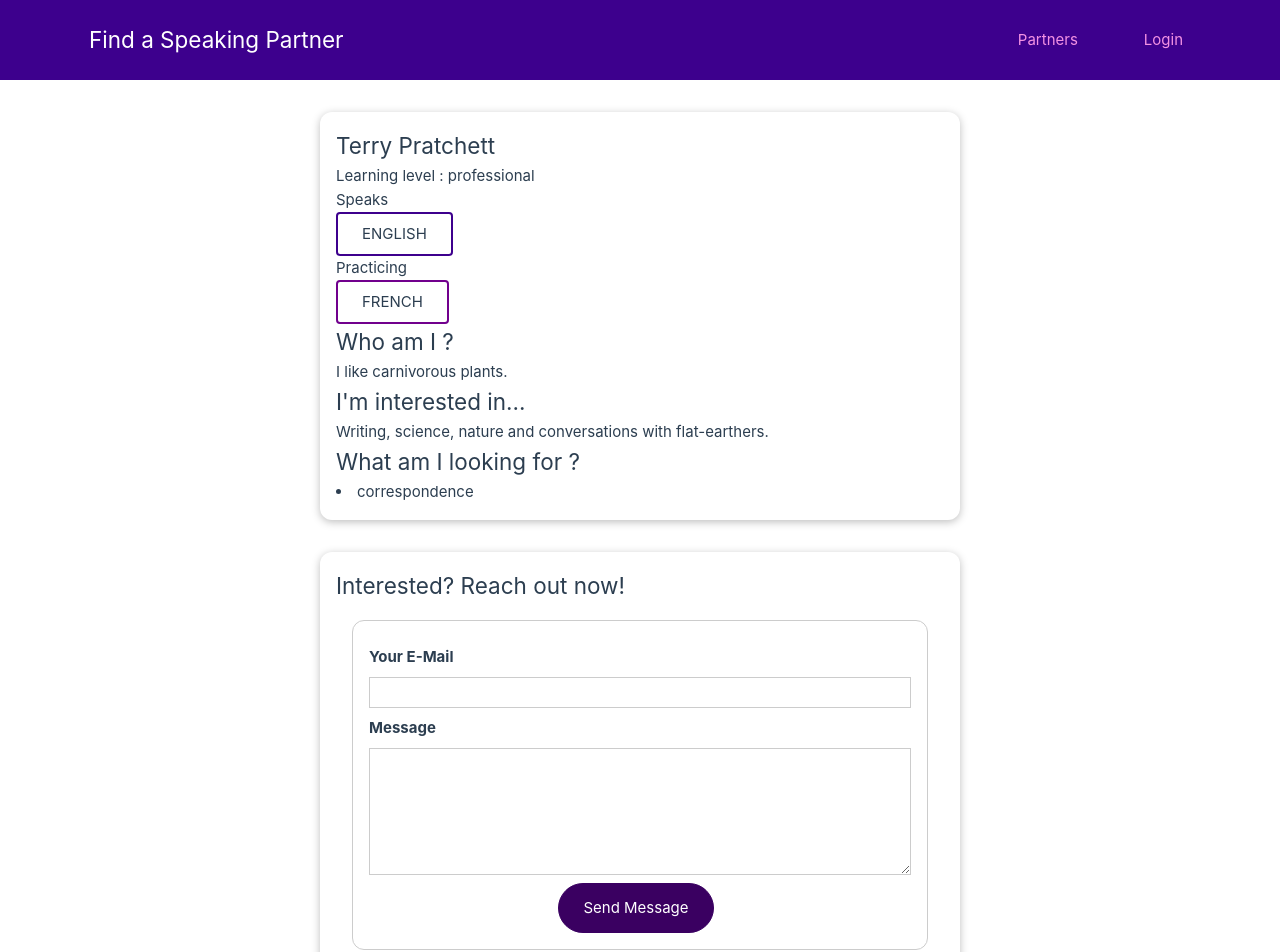
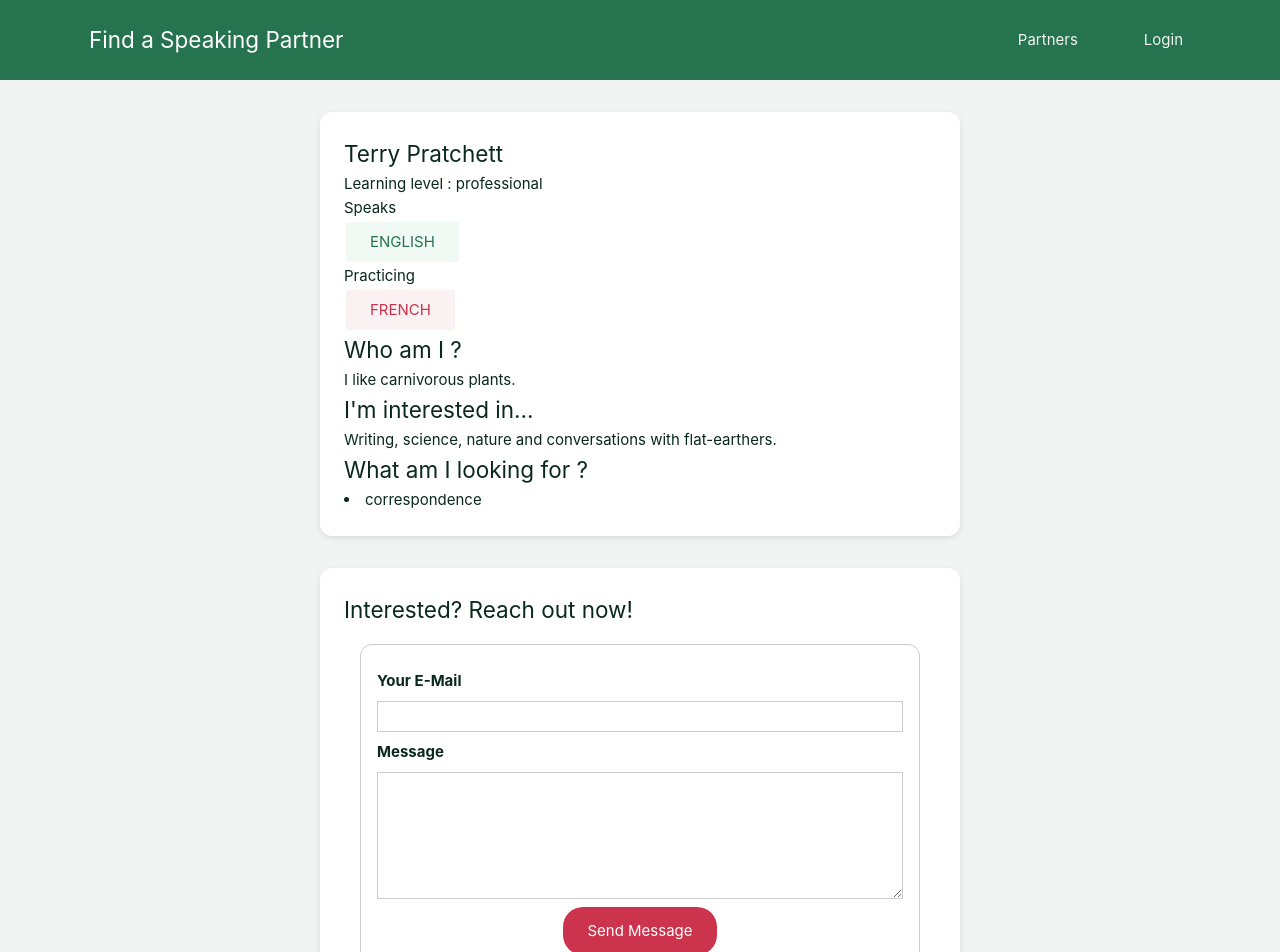
Before and after one commit to PabloBuisson/find-speaking-partner, a Vue app: page /partners/p1 in a window 1280 px wide. Shown: the top 952 px of the page. Built offline with nearby package versions, Linux system fonts and the light colour scheme.

Commit message:
refactor: improve the design of the homepage

```diff
--- a/src/assets/base.css
+++ b/src/assets/base.css
@@ -3,6 +3,9 @@
   --vt-c-white: #ffffff;
   --vt-c-white-soft: #f8f8f8;
   --vt-c-white-mute: #f2f2f2;
+
+  --hue-green: 153;
+  --hue-red: 350;
 
   --vt-c-black: #181818;
   --vt-c-black-soft: #222222;
@@ -23,15 +26,21 @@
 
 /* semantic color variables for this project */
 :root {
-  --color-background: var(--vt-c-white);
-  --color-background-soft: var(--vt-c-white-soft);
-  --color-background-mute: var(--vt-c-white-mute);
+  --color-background: hsl(var(--hue-green), 50%, 30%);
+  --color-background-soft: hsl(var(--hue-green), 40%, 60%);
+  --color-background-light: hsl(var(--hue-green), 40%, 96%);
+  --color-background-mute: hsl(var(--hue-green), 10%, 95%);
+
+  --color-action: hsl(var(--hue-red), 60%, 50%);
+  --color-action-soft: hsl(var(--hue-red), 50%, 90%);
+  --color-action-light: hsl(var(--hue-red), 40%, 96%);
+  --color-action-dark: hsl(var(--hue-red), 70%, 30%);
 
   --color-border: var(--vt-c-divider-light-2);
   --color-border-hover: var(--vt-c-divider-light-1);
 
   --color-heading: var(--vt-c-text-light-1);
-  --color-text: var(--vt-c-text-light-1);
+  --color-text: hsl(var(--hue-green), 60%, 10%);
 
   --section-gap: 160px;
 }
@@ -62,7 +71,7 @@
 body {
   min-height: 100vh;
   color: var(--color-text);
-  background: var(--color-background);
+  background: var(--color-background-mute);
   transition: color 0.5s, background-color 0.5s;
   line-height: 1.6;
   font-family: Inter, -apple-system, BlinkMacSystemFont, 'Segoe UI', Roboto, Oxygen, Ubuntu,
--- a/src/assets/main.css
+++ b/src/assets/main.css
@@ -1,4 +1,17 @@
 @import "./base.css";
+
+form {
+  accent-color: var(--color-action);
+}
+
+/* .button-action {
+  background-color: var(--color-action);
+  color: white;
+  text-decoration: none;
+  padding: 0.75rem 1.5rem;
+  border-radius: 1rem;
+  display: inline-block;
+} */
 
 /* a,
 .green {
--- a/src/components/common/BaseBadge.vue
+++ b/src/components/common/BaseBadge.vue
@@ -25,11 +25,14 @@ export default defineComponent({
   display: inline-block;
   margin-right: 0.5rem;
 }
-
 .native {
-  border-color: #3d008d;
+  border-color: white;
+  color: var(--color-background, green);
+  background-color: var(--color-background-light, lightgreen);
 }
 .practice {
-  border-color: #71008d;
+  border-color: white;
+  color: var(--color-action, red);
+  background-color: var(--color-action-light, lightpink);
 }
 </style>
--- a/src/components/common/BaseButton.vue
+++ b/src/components/common/BaseButton.vue
@@ -1,75 +1,76 @@
 <template>
-  <button v-if="!link" :class="mode">
+  <button v-if="!link" :class="mode" class="button-action">
     <slot></slot>
   </button>
-  <router-link v-else :to="to" :class="mode">
+  <router-link v-else :to="to" :class="mode" class="button-action">
     <slot></slot>
   </router-link>
 </template>
 
 <script lang="ts">
-import { defineComponent } from 'vue';
+import { defineComponent } from "vue";
 
 export default defineComponent({
   props: {
     mode: {
       type: String,
       required: false,
-      default: null
+      default: null,
     },
     link: {
       type: Boolean,
       required: false,
-      default: false
+      default: false,
     },
     to: {
       type: String,
       required: false,
-      default: '/'
-    }
-  }
-})
+      default: "/",
+    },
+  },
+});
 </script>
 
 <style scoped>
 button,
 a {
+  font: inherit;
+}
+
+.button-action {
+  background-color: var(--color-action);
+  color: white;
   text-decoration: none;
   padding: 0.75rem 1.5rem;
-  font: inherit;
-  background-color: #3a0061;
-  border: 1px solid #3a0061;
-  color: white;
+  border-radius: 1.25rem;
+  display: inline-block;
   cursor: pointer;
-  border-radius: 30px;
-  margin-right: 0.5rem;
-  display: inline-block;
+  border: none;
 }
 
 a:hover,
 a:active,
 button:hover,
 button:active {
-  background-color: #270041;
-  border-color: #270041;
+  background-color: var(--color-action-dark);
 }
 
 .flat {
   background-color: transparent;
-  color: #3a0061;
+  color: var(--color-action-dark);
   border: none;
 }
 
 .outline {
   background-color: transparent;
-  border-color: #270041;
-  color: #270041;
+  border: 0.1rem solid var(--color-action-soft);
+  color: var(--color-action-dark);
 }
 
 .flat:hover,
 .flat:active,
 .outline:hover,
 .outline:active {
-  background-color: #edd2ff;
+  background-color: var(--color-action-soft);
 }
 </style>
--- a/src/components/common/BaseCard.vue
+++ b/src/components/common/BaseCard.vue
@@ -7,9 +7,10 @@
 <style scoped>
 .card {
   border-radius: 12px;
-  box-shadow: 0 2px 8px rgba(0, 0, 0, 0.26);
-  padding: 1rem;
+  box-shadow: 0 2px 6px rgba(0, 0, 0, 0.1);
+  padding: 1.5rem;
   margin: 2rem auto;
   max-width: 40rem;
+  background-color: white;
 }
 </style>
--- a/src/components/layout/TheHeader.vue
+++ b/src/components/layout/TheHeader.vue
@@ -15,7 +15,11 @@
           <RouterLink to="/auth">Login</RouterLink>
         </li>
         <li v-if="isLoggedIn">
-          <BaseButton @click="logout">Logout</BaseButton>
+          <BaseButton
+            style="background-color: var(--color-background, black)"
+            @click="logout"
+            >Logout</BaseButton
+          >
         </li>
       </ul>
     </nav>
@@ -50,14 +54,14 @@ export default defineComponent({
 header {
   width: 100%;
   height: 5rem;
-  background-color: #3d008d;
+  background-color: var(--color-background, black);
   display: flex;
   justify-content: center;
   align-items: center;
 }
 header a {
   text-decoration: none;
-  color: #f391e3;
+  color: var(--color-background-mute, white);
   display: inline-block;
   padding: 0.75rem 1.5rem;
   border: 1px solid transparent;
@@ -65,7 +69,7 @@ header a {
 a:active,
 a:hover,
 a.router-link-active {
-  border: 1px solid #f391e3;
+  border: 1px solid var(--color-background-mute, white);
 }
 h1 {
   margin: 0;
--- a/src/components/partners/PartnerFilter.vue
+++ b/src/components/partners/PartnerFilter.vue
@@ -2,6 +2,7 @@
   <BaseCard>
     <h2>Find Your Partner</h2>
     <p>Learning level</p>
+    <form>
       <span class="filter-option">
         <input type="checkbox" id="professional" checked @change="setFilter" />
         <label for="professional">Professional</label>
@@ -14,6 +15,7 @@
         <input type="checkbox" id="beginner" checked @change="setFilter" />
         <label for="beginner">Beginner</label>
       </span>
+    </form>
   </BaseCard>
 </template>
 
--- a/src/components/partners/PartnerItem.vue
+++ b/src/components/partners/PartnerItem.vue
@@ -1,28 +1,36 @@
 <template>
-  <li>
-    <p>{{ fullName }}</p>
-    <p>Learning level : {{ partner.level }}</p>
-    <p>Speaks</p>
+  <BaseCard style="margin-top: 1rem">
+    <div class="columns-profile">
+      <div class="column-infos">
+        <h3>{{ fullName }}</h3>
+        <p class="info-item">Learning level : {{ partner.level }}</p>
+        <p class="info-item">Speaks...</p>
         <BaseBadge
           v-for="lang in partner.langNative"
           :key="lang"
           type="native"
           :title="lang"
         ></BaseBadge>
-    <p>Practicing</p>
+        <p class="info-item">Is practicing...</p>
         <BaseBadge
           v-for="lang in partner.langPractice"
           :key="lang"
           type="practice"
           :title="lang"
         ></BaseBadge>
+      </div>
+      <div class="column-image">
+        <div class="image-placeholder"></div>
+      </div>
+    </div>
+
     <div class="actions">
       <BaseButton mode="outline" link :to="partnerContactLink"
         >Contact</BaseButton
       >
       <BaseButton link :to="partnerDetailsLink">View Details</BaseButton>
     </div>
-  </li>
+  </BaseCard>
 </template>
 
 <script lang="ts">
@@ -35,7 +43,9 @@ export default defineComponent({
       return this.partner.firstName + " " + this.partner.lastName;
     },
     partnerContactLink() {
-      return this.$route.path + "/" + this.partner.id + "#contact-" + this.partner.id;
+      return (
+        this.$route.path + "/" + this.partner.id + "#contact-" + this.partner.id
+      );
       // const link = {
       //   path: `${this.$route.path}/${this.partner.id}`,
       //   hash: `#contact-${this.partner.id}`,
@@ -51,24 +61,28 @@ export default defineComponent({
 </script>
 
 <style scoped>
-li {
-  margin: 1rem 0;
-  border: 1px solid #424242;
-  border-radius: 12px;
-  padding: 1rem;
-}
 h3 {
   font-size: 1.5rem;
+  margin-bottom: 0.5rem;
 }
-h3,
-h4 {
-  margin: 0.5rem 0;
+.columns-profile {
+  display: flex;
+  justify-content: space-between;
+  align-items: flex-start;
+  gap: 1rem;
 }
-div {
-  margin: 0.5rem 0;
+.image-placeholder {
+  width: 10rem;
+  height: 10rem;
+  background-color: var(--color-background-light, lightgreen);
+  border-radius: 0.25rem;
+}
+.info-item {
+  margin: 0.5rem 0 0.25rem 0;
 }
 .actions {
   display: flex;
   justify-content: flex-end;
+  gap: 1.5rem;
 }
 </style>
--- a/src/views/partners/PartnersList.vue
+++ b/src/views/partners/PartnersList.vue
@@ -6,19 +6,23 @@
     <section>
       <PartnerFilter @change-filter="setFilters"></PartnerFilter>
     </section>
-    <section>
-      <BaseCard>
+    <section class="list-section">
       <div class="controls">
         <BaseButton mode="outline" @click="loadPartners(true)"
           >Refresh</BaseButton
         >
-          <BaseButton link to="/auth?redirect=register" v-if="!isLoggedIn"
+        <BaseButton
+          link
+          to="/auth?redirect=register"
+          v-if="!isLoggedIn"
+          class="button-action"
           >Login to Register as Partner</BaseButton
         >
         <BaseButton
           v-if="isLoggedIn && !isPartner && !isLoading"
           link
           to="/register"
+          class="button-action"
           >Register as Partner</BaseButton
         >
       </div>
@@ -33,7 +37,6 @@
         ></PartnerItem>
       </ul>
       <h3 v-else>No partners found.</h3>
-      </BaseCard>
     </section>
   </div>
 </template>
@@ -136,6 +139,10 @@ ul {
   margin: 0;
   padding: 0;
 }
+.list-section {
+  margin: 2rem auto;
+  max-width: 40rem;
+}
 .controls {
   display: flex;
   justify-content: space-between;
```
Lines whose indentation alone changed are shown as unchanged.
